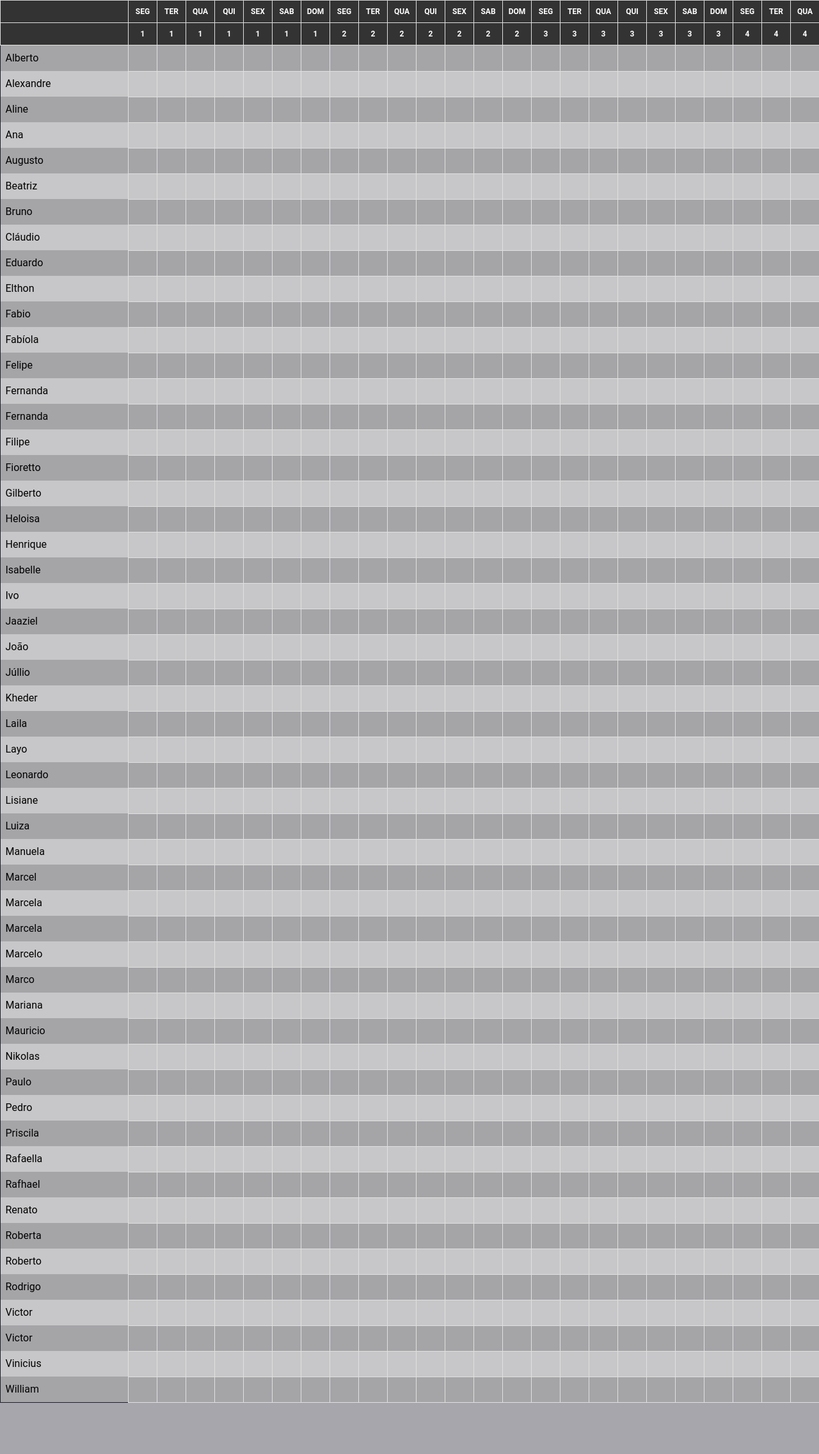
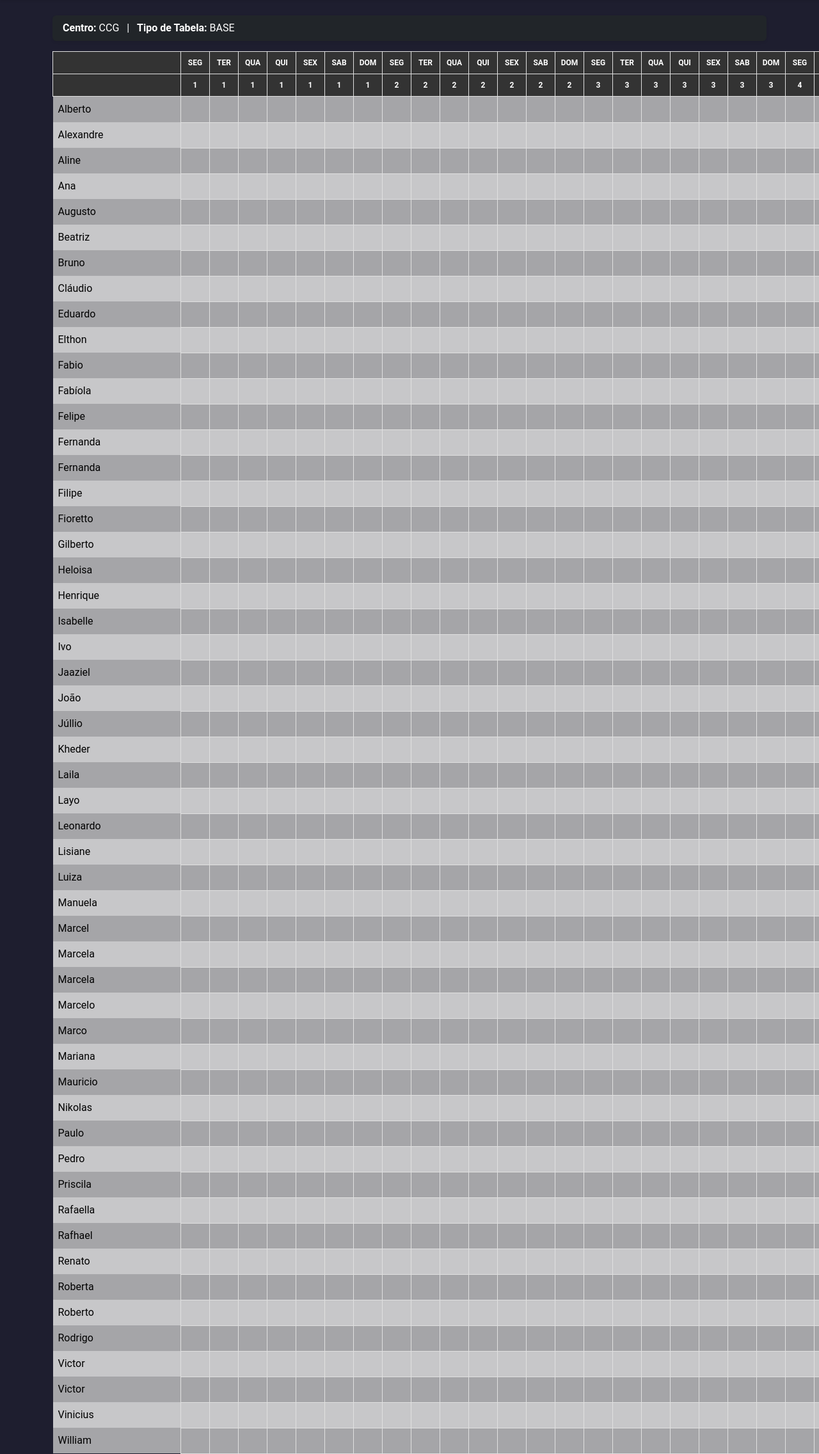
Before and after one commit to dmfadul/planejaMed2, a Django app: page /shifts/basetable/1 in a window 1280 px wide; the page is wider, and only the part inside the window is pictured. Shown: the part 55-2327 px from the top of that part at 64% size. Before the commit the page ends 2247 px from the top of that part, so only its background shows below. Run offline with Django 5.2, Linux system fonts and the light colour scheme; data comes from the database, SQL or seed files in the repository; some libraries are stand-ins or nearby versions.

Commit message:
added infobar to table

```diff
--- a/shifts/templates/shifts/table.html
+++ b/shifts/templates/shifts/table.html
@@ -1,6 +1,12 @@
 {% extends "base.html" %}
 
-{% block content%}
+{% block content %}
+
+<div class="container mt-4">
+    <div class="mb-3 px-3 py-2 bg-dark text-white rounded shadow-sm">
+        <strong>Centro:</strong> {{ center }} &nbsp; | &nbsp;
+        <strong>Tipo de Tabela:</strong> {{ table_type }}
+    </div>
 
     <div id="hours_table">
         <table>
@@ -20,16 +26,14 @@
                 {% for doctor in doctors %}
                 <tr>
                     <td class="first-col">{{ doctor.name }}</td>
-
-                {% for shift in doctor.shifts%}
+                    {% for shift in doctor.shifts %}
                         <td>{{ shift }}</td>
                     {% endfor %}
-
                 </tr>
                 {% endfor %}
-
             </tbody>
         </table>
     </div>
+</div>
 
 {% endblock %}
--- a/shifts/views.py
+++ b/shifts/views.py
@@ -8,7 +8,8 @@ def basetable(request, center):
     weekdays = ["SEG", "TER", "QUA", "QUI", "SEX", "SAB", "DOM"]
     indexes = [math.ceil(int(x)/7) for x in range(1, 36)]
     context = {
-
+        "center": "CCG",
+        "table_type": "BASE",
         "header1": [""] + weekdays * 5,
         "header2": [""] + indexes,
         "doctors": []
```
Lines whose indentation alone changed are shown as unchanged.
